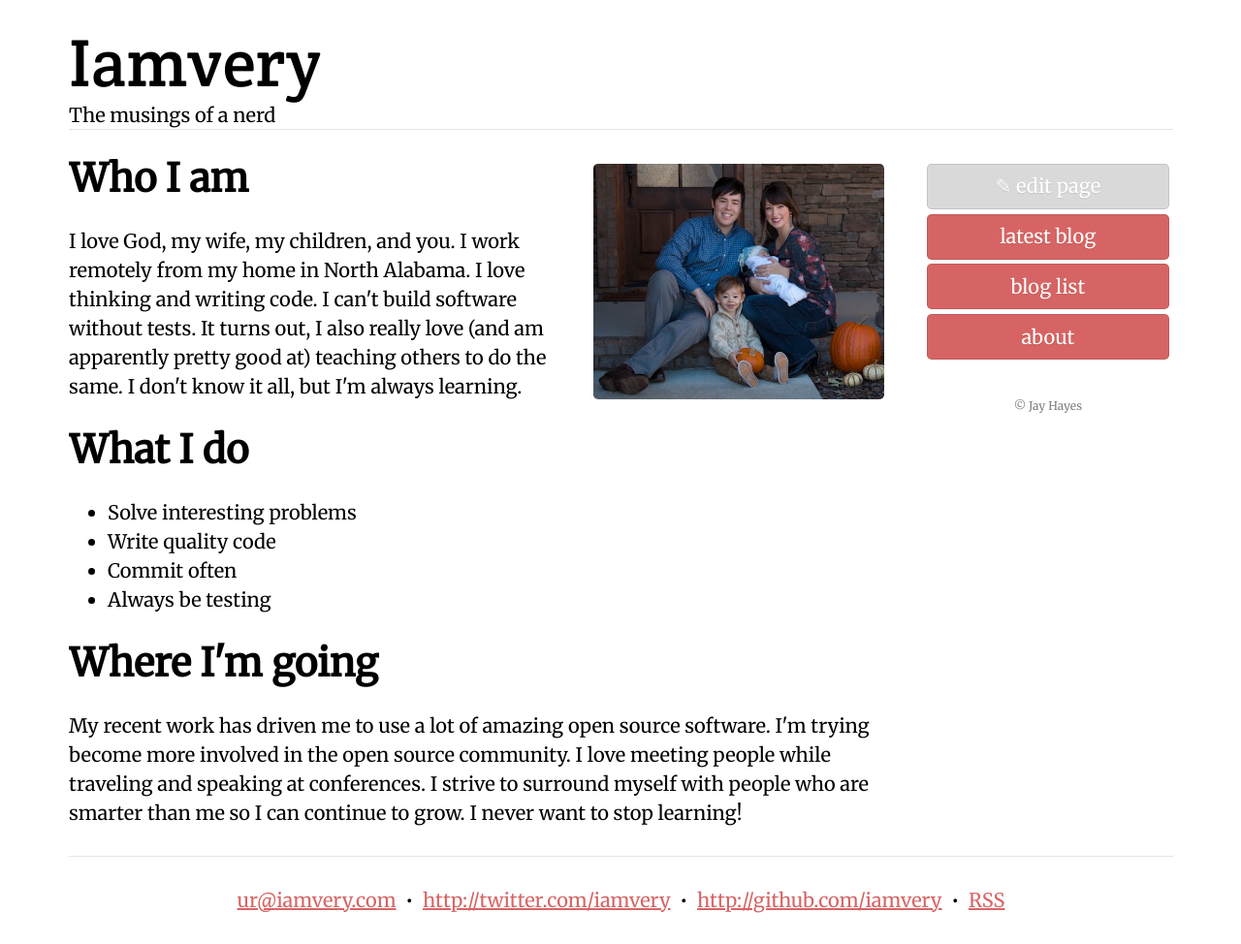
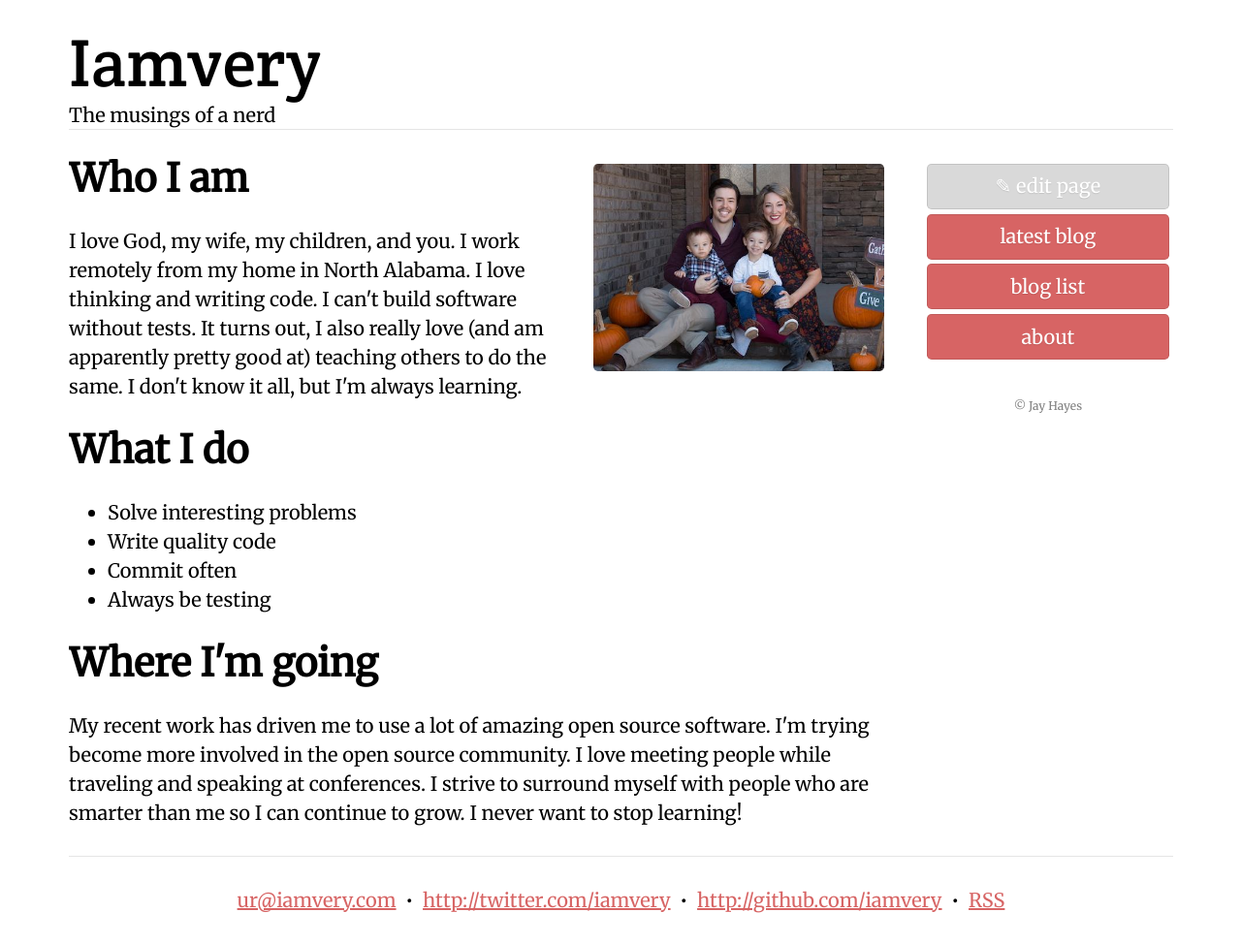
Before and after one commit to iamvery/iamvery.github.com, a Jekyll site: the page built from about.html, in a window 1280 px wide. Shown: the whole page at 97% size. Built offline with Jekyll 4.4.1, drawn with Linux system fonts in a browser that asks for light colours.

Commit message:
Update family picture

```diff
--- a/about.html
+++ b/about.html
@@ -3,7 +3,7 @@ layout: default
 title: Jay Hayes
 ---
 
-<img class="pull-right" title="Les and I" src="/images/jay-les-liam-and-cyprus.jpg" width="300" />
+<img class="pull-right" title="Les and I" src="/images/jay-les-liam-and-cyprus-2018.jpg" width="300" />
 <h1>Who I am</h1>
 <p>
   I love God, my wife, my children, and you.
```
Also changed, not shown: images/jay-les-liam-and-cyprus-2018.jpg (added).
